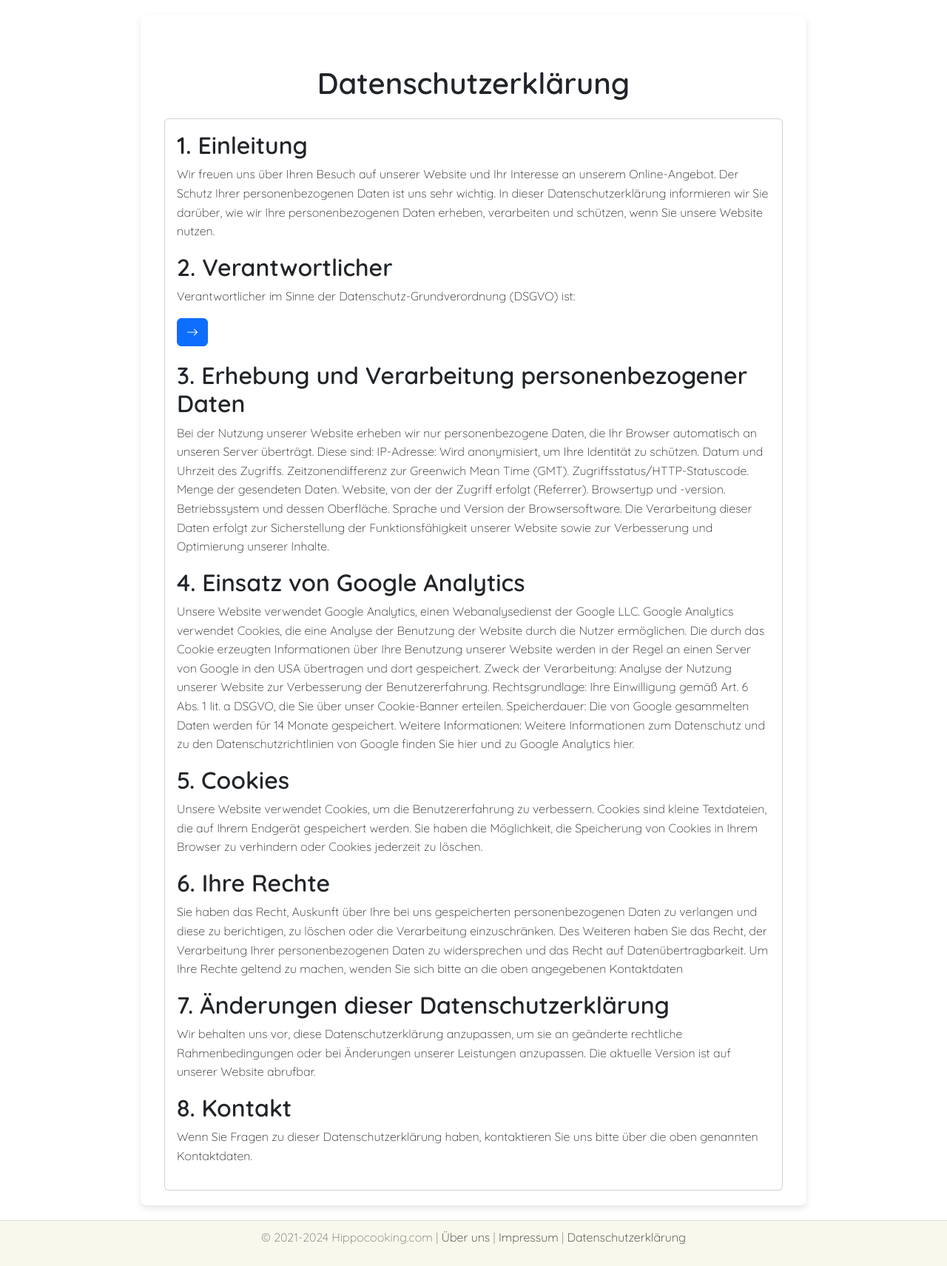
After one commit to SchneiderDaniel/flask_blogs, a Flask app: page /1/dataprotection in a window 1280 px wide. The commit adds this page. Shown: the whole page at 74% size. Run offline with Flask 3, Linux system fonts and the light colour scheme; some libraries are stand-ins or nearby versions.

Commit message:
base translation

```diff
--- a/flask_hippocooking/homepage/main/routes.py
+++ b/flask_hippocooking/homepage/main/routes.py
@@ -57,7 +57,8 @@ def index(locale_id):
         # If the folder does not exist, you might want to handle the error here
         return f"Folder {folder_path} not found.", 404
 
-    return render_template('main/index.html', translations=json_translations, locale_id=locale_id, number_of_recipes=number_of_recipes,json_files=json_data)
+    json_translations_base = load_translation_file((str)(locale_id),'base')
+    return render_template('main/index.html', translations=json_translations, translations_base=json_translations_base, locale_id=locale_id, number_of_recipes=number_of_recipes,json_files=json_data)
 
 
 @main.route('/about', defaults={'locale_id': None})
@@ -72,7 +73,38 @@ def about(locale_id):
         return redirect(url_for('main.about', locale_id=preferred_locale))
 
     json_translations = load_translation_file((str)(locale_id),'about')
-    return render_template('main/about.html',translations=json_translations, locale_id=locale_id)
+    json_translations_base = load_translation_file((str)(locale_id),'base')
+    return render_template('main/about.html',translations=json_translations, locale_id=locale_id, translations_base=json_translations_base)
+
+@main.route('/impressum', defaults={'locale_id': None})
+@main.route('/<string:locale_id>/impressum')
+def impressum(locale_id):
+
+     # Detect the preferred locale if it's not provided in the URL
+    if locale_id is None:
+        # Get the current locale from Flask-Babel's settings
+        preferred_locale = str(get_locale())
+        # Redirect to the same route with the correct locale in the URL
+        return redirect(url_for('main.impressum', locale_id=preferred_locale))
+
+    json_translations = load_translation_file((str)(locale_id),'impressum')
+    json_translations_base = load_translation_file((str)(locale_id),'base')
+    return render_template('main/impressum.html',translations=json_translations, locale_id=locale_id, translations_base=json_translations_base)
+
+@main.route('/dataprotection', defaults={'locale_id': None})
+@main.route('/<string:locale_id>/dataprotection')
+def dataprotection(locale_id):
+
+     # Detect the preferred locale if it's not provided in the URL
+    if locale_id is None:
+        # Get the current locale from Flask-Babel's settings
+        preferred_locale = str(get_locale())
+        # Redirect to the same route with the correct locale in the URL
+        return redirect(url_for('main.dataprotection', locale_id=preferred_locale))
+
+    json_translations = load_translation_file((str)(locale_id),'dataprotection')
+    json_translations_base = load_translation_file((str)(locale_id),'base')
+    return render_template('main/dataprotection.html',translations=json_translations, locale_id=locale_id, translations_base=json_translations_base)
 
 
 @main.route('/favicon.ico')
@@ -121,27 +153,5 @@ def sitemap_xml():
         xml.append("<priority>0.7</priority>")
         xml.append("</url>")
 
-        xml.append("<url>")
-        xml.append(f"<loc>https://hippocooking.com/{locale}/impressum</loc>")
-        xml.append("<changefreq>weekly</changefreq>")
-        xml.append("<priority>0.6</priority>")
-        xml.append("</url>")
-
     xml.append('</urlset>')
     return Response("\n".join(xml), mimetype='application/xml')
-
-
-# <urlset xmlns="http://www.sitemaps.org/schemas/sitemap/0.9">
-#   <url>
-#     <loc>https://yourdomain.com/recipes/recipe123</loc>
-#     <lastmod>2024-12-01</lastmod>
-#     <changefreq>monthly</changefreq>
-#     <priority>0.8</priority>
-#   </url>
-#   <url>
-#     <loc>https://yourdomain.com/recipes/en/recipe123</loc>
-#     <lastmod>2024-12-01</lastmod>
-#     <changefreq>monthly</changefreq>
-#     <priority>0.7</priority>
-#   </url>
-# </urlset>
--- a/flask_hippocooking/homepage/recipes/routes.py
+++ b/flask_hippocooking/homepage/recipes/routes.py
@@ -28,12 +28,14 @@ def recipe(recipe_id, locale_id):
     file_name_recipe = f'{recipe_id}.json'
     file_path_recipe = os.path.join(current_app.root_path, 'static', 'recipes', locale_id, file_name_recipe)
 
+    json_translations_base = load_translation_file((str)(locale_id),'base')
+
     # Check if the file exists
     if not os.path.exists(file_path_recipe):
         json_translations = {
         "titel": "Recipe Not found",
         }
-        return render_template('recipes/not_found.html', translations=json_translations, locale_id=locale_id)
+        return render_template('recipes/not_found.html', translations=json_translations,translations_base=json_translations_base, locale_id=locale_id)
 
     json_translations = load_translation_file((str)(locale_id),'recipes')
 
@@ -46,4 +48,4 @@ def recipe(recipe_id, locale_id):
         json_recipe = json.load(file)
 
     # Return the rendered template
-    return render_template('recipes/recipes.html', json_recipe=json_recipe, translations=json_translations, locale_id=locale_id)
+    return render_template('recipes/recipes.html', json_recipe=json_recipe, translations=json_translations, translations_base=json_translations_base, locale_id=locale_id)
--- a/flask_hippocooking/static/others/robots.txt
+++ b/flask_hippocooking/static/others/robots.txt
@@ -1,4 +1,5 @@
 User-agent: *
+Disallow: /impressum
 Disallow: /de/impressum
 Disallow: /es/impressum
 Disallow: /en/impressum
--- /dev/null
+++ b/flask_hippocooking/static/translations/de/base.json
@@ -0,0 +1,5 @@
+{
+    "ueberuns": "Über uns",
+    "impressum" : "Impressum",
+    "dataprotection" : "Datenschutzerklärung"
+}
--- /dev/null
+++ b/flask_hippocooking/static/translations/de/dataprotection.json
@@ -0,0 +1,20 @@
+{
+    "titel": "Datenschutzerklärung",
+    "subtitel01" : "Einleitung",
+    "subinhalt01" : "Wir freuen uns über Ihren Besuch auf unserer Website und Ihr Interesse an unserem Online-Angebot. Der Schutz Ihrer personenbezogenen Daten ist uns sehr wichtig. In dieser Datenschutzerklärung informieren wir Sie darüber, wie wir Ihre personenbezogenen Daten erheben, verarbeiten und schützen, wenn Sie unsere Website nutzen.",
+    "subtitel02" : "Verantwortlicher",
+    "subinhalt02" : "Verantwortlicher im Sinne der Datenschutz-Grundverordnung (DSGVO) ist:",
+    "subtitel03" : "Erhebung und Verarbeitung personenbezogener Daten",
+    "subinhalt03" : "Bei der Nutzung unserer Website erheben wir nur personenbezogene Daten, die Ihr Browser automatisch an unseren Server überträgt. Diese sind: IP-Adresse: Wird anonymisiert, um Ihre Identität zu schützen. Datum und Uhrzeit des Zugriffs. Zeitzonendifferenz zur Greenwich Mean Time (GMT). Zugriffsstatus/HTTP-Statuscode. Menge der gesendeten Daten. Website, von der der Zugriff erfolgt (Referrer). Browsertyp und -version. Betriebssystem und dessen Oberfläche. Sprache und Version der Browsersoftware. Die Verarbeitung dieser Daten erfolgt zur Sicherstellung der Funktionsfähigkeit unserer Website sowie zur Verbesserung und Optimierung unserer Inhalte.",
+    "subtitel04" : "Einsatz von Google Analytics",
+    "subinhalt04" : "Unsere Website verwendet Google Analytics, einen Webanalysedienst der Google LLC. Google Analytics verwendet Cookies, die eine Analyse der Benutzung der Website durch die Nutzer ermöglichen. Die durch das Cookie erzeugten Informationen über Ihre Benutzung unserer Website werden in der Regel an einen Server von Google in den USA übertragen und dort gespeichert. Zweck der Verarbeitung: Analyse der Nutzung unserer Website zur Verbesserung der Benutzererfahrung. Rechtsgrundlage: Ihre Einwilligung gemäß Art. 6 Abs. 1 lit. a DSGVO, die Sie über unser Cookie-Banner erteilen. Speicherdauer: Die von Google gesammelten Daten werden für 14 Monate gespeichert. Weitere Informationen: Weitere Informationen zum Datenschutz und zu den Datenschutzrichtlinien von Google finden Sie hier und zu Google Analytics hier.",
+    "subtitel05" : "Cookies",
+    "subinhalt05" : "Unsere Website verwendet Cookies, um die Benutzererfahrung zu verbessern. Cookies sind kleine Textdateien, die auf Ihrem Endgerät gespeichert werden. Sie haben die Möglichkeit, die Speicherung von Cookies in Ihrem Browser zu verhindern oder Cookies jederzeit zu löschen.",
+    "subtitel06" : "Ihre Rechte",
+    "subinhalt06" : "Sie haben das Recht, Auskunft über Ihre bei uns gespeicherten personenbezogenen Daten zu verlangen und diese zu berichtigen, zu löschen oder die Verarbeitung einzuschränken. Des Weiteren haben Sie das Recht, der Verarbeitung Ihrer personenbezogenen Daten zu widersprechen und das Recht auf Datenübertragbarkeit. Um Ihre Rechte geltend zu machen, wenden Sie sich bitte an die oben angegebenen Kontaktdaten",
+    "subtitel07" : "Änderungen dieser Datenschutzerklärung",
+    "subinhalt07" : "Wir behalten uns vor, diese Datenschutzerklärung anzupassen, um sie an geänderte rechtliche Rahmenbedingungen oder bei Änderungen unserer Leistungen anzupassen. Die aktuelle Version ist auf unserer Website abrufbar.",
+    "subtitel08" : "Kontakt",
+    "subinhalt08" : "Wenn Sie Fragen zu dieser Datenschutzerklärung haben, kontaktieren Sie uns bitte über die oben genannten Kontaktdaten."
+
+}
--- a/flask_hippocooking/static/translations/de/index.json
+++ b/flask_hippocooking/static/translations/de/index.json
@@ -1,7 +1,5 @@
 {
     "titel": "Blog",
     "willkommen": "Willkommen zu Hippocooking.com",
-    "aufbau": "Hippocooking.com ist ein Blog über internationale Rezpete aus Deutschland.",
-    "beispiel": "Beispiel Rezept",
-    "ueberuns": "Über uns"
+    "aufbau": "Hippocooking.com ist ein Blog über internationale Rezepte aus Deutschland."
 }
--- a/flask_hippocooking/templates/base.html
+++ b/flask_hippocooking/templates/base.html
@@ -17,6 +17,7 @@
 
 
     {{ bootstrap.load_css() }}
+    <link href="https://cdn.jsdelivr.net/npm/bootstrap-icons/font/bootstrap-icons.css" rel="stylesheet">
 
     <link rel="stylesheet" type="text/css" href={{ url_for('static', filename='css/base.css') }}>
     <link rel="stylesheet" type="text/css" href={{ url_for('static', filename='css/footer.css') }}>
@@ -28,7 +29,7 @@
     {{ bootstrap.load_js() }}
 
     <footer class="custom-bg-color1" >
-        <p>&copy; 2021-<span id="current-year"></span> Hippocooking.com | <a href="{{ url_for( 'main.about') }}">{{ translations.ueberuns }}</a>  </p>
+        <p>&copy; 2021-<span id="current-year"></span> Hippocooking.com | <a href="{{ url_for( 'main.about') }}">{{ translations_base.ueberuns }}</a> | <a href="{{ url_for( 'main.impressum') }}">{{ translations_base.impressum }}</a>  | <a href="{{ url_for( 'main.dataprotection') }}">{{ translations_base.dataprotection }}</a> </p>
     </footer>
 
     <script>
--- /dev/null
+++ b/flask_hippocooking/templates/main/dataprotection.html
@@ -0,0 +1,58 @@
+{% extends 'base.html' %}
+
+{% block head %}
+
+<link rel="stylesheet" type="text/css" href={{ url_for('static', filename='css/dataprotection.css') }}>
+
+
+{% endblock %}
+
+
+{% block content %}
+
+<div class="content_box">
+
+    <div class="container mt-5">
+        <div class="row">
+            <div class="col-12">
+                <h1 class="text-center mb-4">{{ translations.titel }}</h1>
+                <div class="card">
+                    <div class="card-body">
+                        <h2>1. {{ translations.subtitel01 }}</h2>
+                        <p>{{ translations.subinhalt01 }}</p>
+
+                        <h2>2. {{ translations.subtitel02 }}</h2>
+                        <p>Verantwortlicher im Sinne der Datenschutz-Grundverordnung (DSGVO) ist:</p>
+                        <a href="{{ url_for( 'main.impressum') }}" class="btn btn-primary">
+                            <i class="bi bi-arrow-right"></i>
+                        </a>
+                        <div style="height: 20px;"></div>
+
+                        <h2>3. {{ translations.subtitel03 }}</h2>
+                        <p>{{ translations.subinhalt03 }}</p>
+
+                        <h2>4. {{ translations.subtitel04 }}</h2>
+                        <p>{{ translations.subinhalt04 }}</p>
+
+                        <h2>5. {{ translations.subtitel05 }}</h2>
+                        <p>{{ translations.subinhalt05 }}</p>
+
+                        <h2>6. {{ translations.subtitel06 }}</h2>
+                        <p>{{ translations.subinhalt06 }}</p>
+
+                        <h2>7. {{ translations.subtitel07 }}</h2>
+                        <p>{{ translations.subinhalt07 }}</p>
+
+                        <h2>8. {{ translations.subtitel08 }}</h2>
+                        <p>{{ translations.subinhalt08 }}</p>
+                    </div>
+                </div>
+            </div>
+        </div>
+    </div>
+
+
+</div>
+
+
+{% endblock %}
```
Also changed, not shown: flask_hippocooking/static/translations/de/impressum.json (added, +9 -0 lines), flask_hippocooking/templates/main/impressum.html (added, +36 -0 lines), flask_hippocooking/static/css/dataprotection.css (added), flask_hippocooking/static/css/impressum.css (added).
